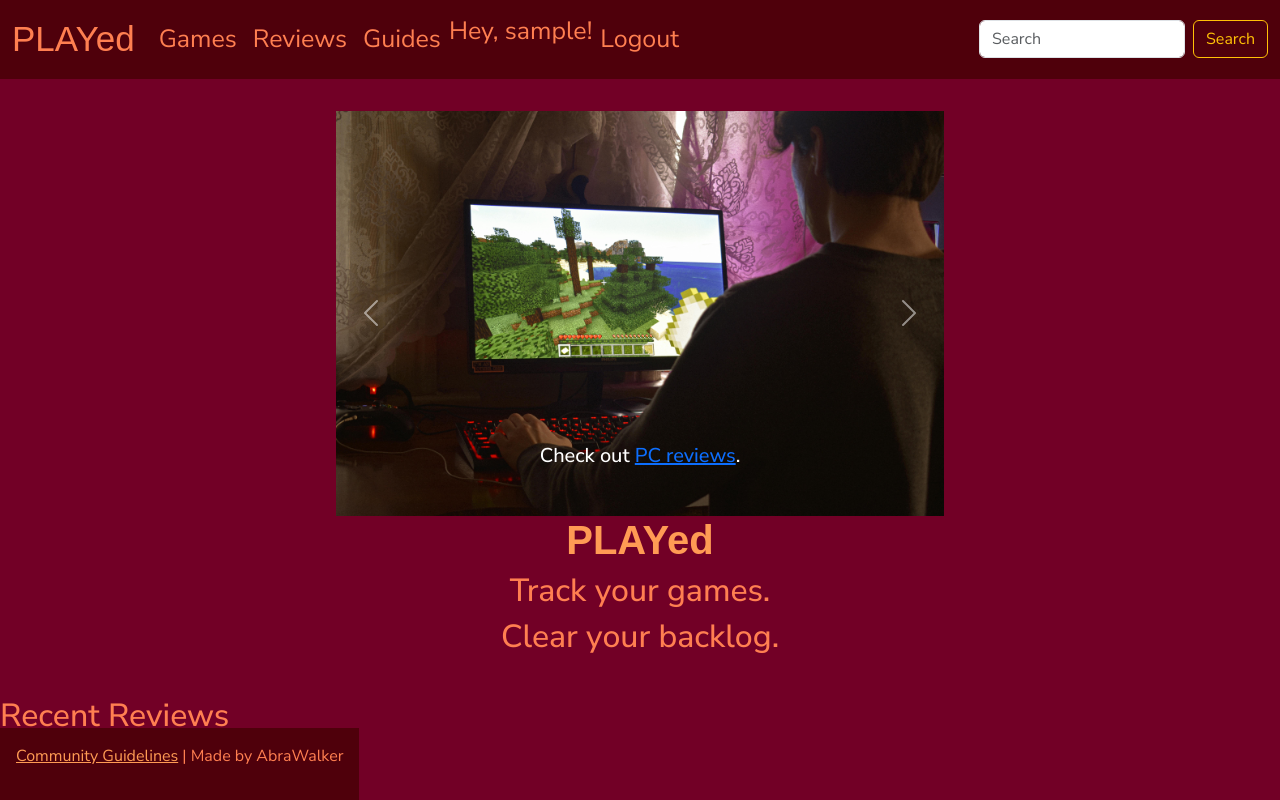
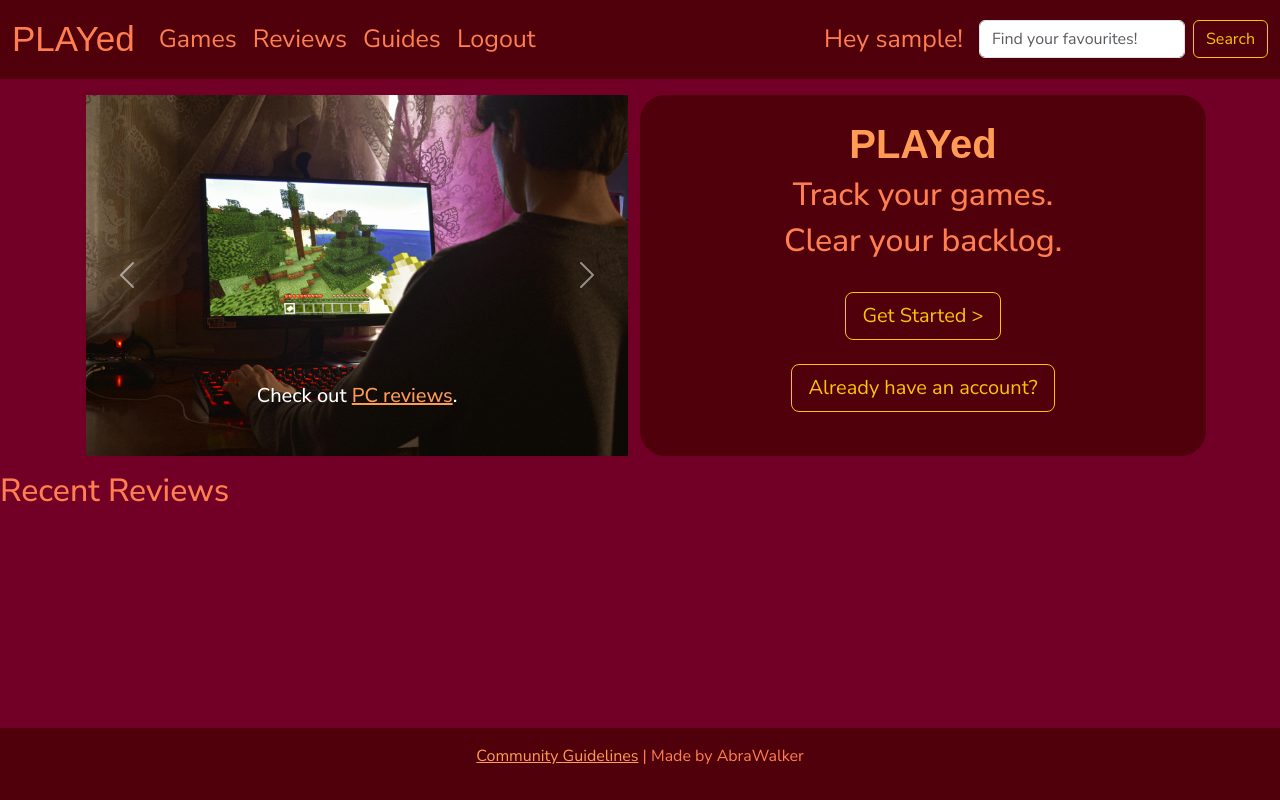
Before and after one commit to AbraWalker/capstone-project, a Django app: page / in a window 1280 px wide. Run offline with Django 4.2, Linux system fonts and the light colour scheme; the visitor is signed in with stand-in values (Sample User, id 1); some web fonts are replaced.

Commit message:
fix display errors on home page, add guidelines page, add relevant urls

```diff
--- a/capstone/urls.py
+++ b/capstone/urls.py
@@ -20,7 +20,6 @@
 urlpatterns = [
     path('admin/', admin.site.urls),
     path('accounts/', include("allauth.urls")),
-   # path('reviews/', views.review_list, name='review-list'),
     path('summernote/', include('django_summernote.urls')),
     path('', include("played.urls"), name='played-urls'),
 
--- a/played/urls.py
+++ b/played/urls.py
@@ -1,7 +1,9 @@
 from . import views
 from django.urls import path
+from .views import home_view, guidelines_view, review_details
 
 urlpatterns = [
-    path('', views.ReviewList.as_view(), name='reviews'),
+    path('', home_view, name="home"),
+    path('guidelines/', guidelines_view, name="guidelines"),
     path('<slug:slug>/', views.review_details, name="review_details"),
 ]
--- a/played/views.py
+++ b/played/views.py
@@ -12,8 +12,16 @@
     post = get_object_or_404(queryset, slug=slug)
     review_form = ReviewForm()
     return render(
-        request, "reviews/reviews_list.html",
+        request, "reviews_list.html",
         {"post": post,
          "review_form": review_form
         },
         )
+
+def home_view(request):
+    #renders homepage
+    return render(request, 'index.html')
+
+def guidelines_view(request):
+    #renders guidelines
+    return render(request, 'guidelines.html')
--- a/static/css/style.css
+++ b/static/css/style.css
@@ -44,6 +44,7 @@
 
 .user-greeting {
     color: var(--text-color)!important;
+    padding-right: 1rem;
 }
 
 .active {
@@ -61,15 +62,27 @@
     color: var(--text-color);
 }
 
+h5 > a {
+    color: var(--text-highlight-color);
+}
+
 #landing {
     display: flex;
     flex-direction: row;
-    justify-content: space-evenly;
-    margin: 2rem;
+    justify-content: space-between;
+    padding: 1rem;
+}
+
+#carousel {
+    width: 50%;
 }
 
 #intro {
     text-align: center;
+    background-color: var(--dark-accent-color);
+    border: 1px solid var(--dark-accent-color);
+    border-radius: 25px;
+    width: 50%;
 }
 
 #logo {
@@ -84,9 +97,9 @@
     background-color: var(--dark-accent-color);
     color: var(--text-color);
     padding: 1rem;
-    position: fixed;
-    left: 0;
     bottom: 0;
+    position: absolute;
+    width: 100%;
 }
 
 footer a {
--- a/templates/base.html
+++ b/templates/base.html
@@ -1,8 +1,10 @@
 {% load static %}
-{% url 'home' as home_url %}
+{% url 'home' as home_view %}
 {% url 'account_login' as login_url %}
 {% url 'account_signup' as signup_url %}
 {% url 'account_logout' as logout_url %}
+{% url 'guidelines' as guidelines_view %}
+<!-- {% url 'reviews' as review_details %} -->
 
 <!DOCTYPE html>
 <html lang="en">
@@ -25,8 +27,8 @@
 
 <body>
     <nav class="navbar navbar-expand-lg bg-body-tertiary navbar-custom">
-        <div class="container-fluid">
-            <a class="navbar-brand" href="#">PLAYed</a>
+        <div class="container-fluid d-flex justify-content-between align-items-right">
+            <a class="navbar-brand" href="{% url 'home' %}">PLAYed</a>
             <button class="navbar-toggler" type="button" data-bs-toggle="collapse"
                 data-bs-target="#navbarSupportedContent" aria-controls="navbarSupportedContent" aria-expanded="false"
                 aria-label="Toggle navigation">
@@ -44,9 +46,6 @@
                         <a class="nav-link" href="#">Guides</a>
                     </li>
                     {% if user.is_authenticated %}
-                    <li class="nav-item user-greeting">
-                        Hey, {{ user }}!
-                    </li>
                     <li class="nav-item">
                     <a class="nav-link {% if request.path == logout_url %}active{% endif %}" aria-current="page"
                         href="{% url 'account_logout' %}">Logout</a>
@@ -62,8 +61,15 @@
                 </li>
                 {% endif %}
                 </ul>
+                <div class="navbar-center d-flex justify-content-center">
+                    {% if user.is_authenticated %}
+                    <span class="user-greeting">
+                        Hey {{ user }}!
+                    </span>
+                    {% endif %}
+                </div>
                 <form class="d-flex" role="search">
-                    <input class="form-control me-2" type="search" placeholder="Search" aria-label="Search" />
+                    <input class="form-control me-2" type="search" placeholder="Find your favourites!" aria-label="Search" />
                     <button class="btn btn-outline-warning" type="submit">Search</button>
                 </form>
             </div>
@@ -74,8 +80,8 @@
         <!--Page Content-->
         {% endblock content %}
     </main>
-    <footer id="footer" class="mt-auto">
-        <p class="mt-auto text-center"><a href="#">Community Guidelines</a> | Made by AbraWalker</p>
+    <footer id="footer">
+        <p class="text-center"><a href="{% url 'guidelines' %}">Community Guidelines</a> | Made by AbraWalker</p>
     </footer>
     <!--Bootstrap Script-->
     <script src="https://cdn.jsdelivr.net/npm/bootstrap@5.3.7/dist/js/bootstrap.bundle.min.js"
--- /dev/null
+++ b/templates/guidelines.html
@@ -0,0 +1,6 @@
+{% extends "base.html" %}
+
+{% block content %}
+<h1> Community Guidelines</h1>
+<p>Paragraph of community guidelines</p>
+{% endblock content %}
--- a/templates/index.html
+++ b/templates/index.html
@@ -1,9 +1,9 @@
 {% extends "base.html" %}
 
 {% block content %}
-<section id="landing">
-<div class="col-12 col-xl-6">
+<section id="landing" class="container section">
     <div class="row">
+        <div id="carousel" class="col-12 col-xl-6">
             <div id="carouselExampleAutoplaying" class="carousel slide" data-bs-ride="carousel">
                 <div class="carousel-inner">
                     <div class="carousel-item active">
@@ -45,12 +45,14 @@
                 </button>
             </div>
         </div>
-    <div class="row">
-        <div id="intro">
+        <div id="intro" class="col-12 col-md-6 col-xl-6">
+                </br>
                 <h1 id="logo">PLAYed</h1>
                 <h2>Track your games.</h2>
-        <h2>Clear your backlog.</h2>
-        </div>
+                <h2>Clear your backlog.</h2></br>
+                <a href="{% url 'account_signup' %}" class="btn btn-outline-warning btn-lg" role="button">Get Started ></a></br>
+                </br>
+                <a href="{% url 'account_login' %}" class="btn btn-outline-warning btn-lg" role="button">Already have an account?</a>
         </div>
     </div>
 </section>
```
Also changed, not shown: templates/reviews_list.html (renamed from played/templates/reviews/reviews_list.html), 1 other file. Lines whose indentation alone changed are shown as unchanged.
